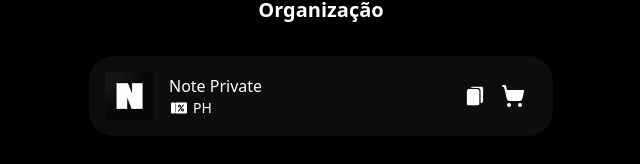
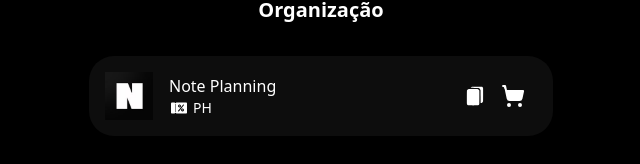
Before and after one commit to lucasfabbrim/ph, a Next.js app: page / in a window 1280 px wide. Shown: the part 735-899 px from the top of the page, without its empty margins (319-959 px from the left). Built offline with nearby package versions, Linux system fonts and the light colour scheme.

Commit message:
Update page.tsx

```diff
--- a/src/app/page.tsx
+++ b/src/app/page.tsx
@@ -103,7 +103,7 @@ export default function Home() {
                   </div>
                   <div className="text-left">
                     <p className="font-medium text-base text-white">
-                      Note Private
+                      Note Planning
                     </p>
                     <div className="flex items-center gap-2">
                       <p className="text-sm text-white font-normal flex items-center gap-1.5 ml-0.5 pt-.5">
```
